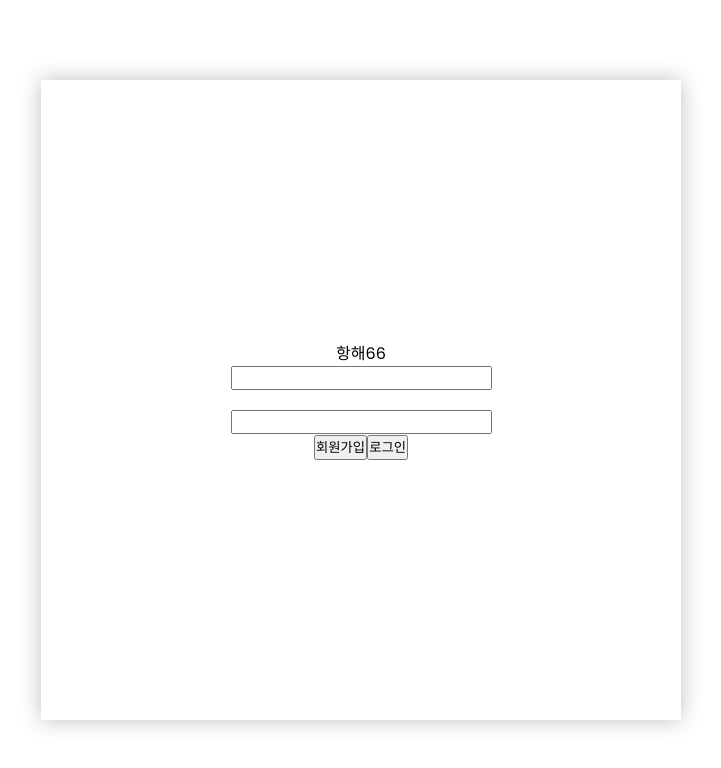
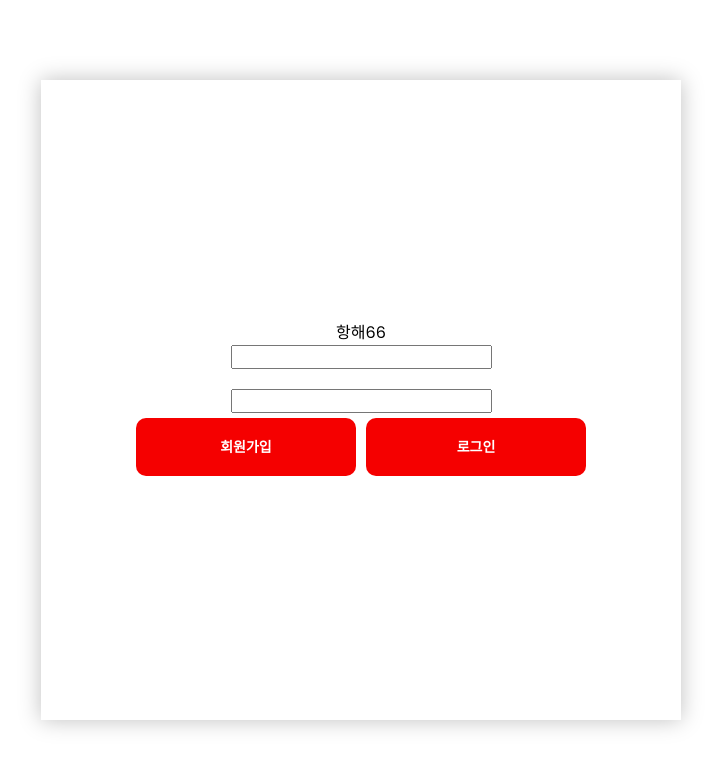
Before and after one commit to gigupc11/MiniProject_Hanghae66_FE, a React (Create React App) app in the folder client/: page /login in a window 1280 px wide. Shown: the top 768 px of the page, without its empty margins (279-1000 px from the left). Built offline with nearby package versions, Linux system fonts and the light colour scheme.

Commit message:
Design: 버튼 컴포넌트 생성

```diff
--- a/client/package.json
+++ b/client/package.json
@@ -8,7 +8,9 @@
     "@testing-library/user-event": "^13.2.1",
     "react": "^18.2.0",
     "react-dom": "^18.2.0",
-    "react-scripts": "5.0.1",
+    "react-router-dom": "^6.11.1",
+    "react-scripts": "^5.0.1",
+    "styled-components": "^5.3.10",
     "web-vitals": "^2.1.0"
   },
   "scripts": {
--- /dev/null
+++ b/client/src/components/Button.jsx
@@ -0,0 +1,59 @@
+import React from "react";
+import styled, { css } from "styled-components";
+
+const ButtonFrame = ({ children, ...restProps }) => {
+  return <StButton {...restProps}>{children}</StButton>;
+};
+
+const Button = (props) => {
+  return (
+    <ButtonFrame
+      {...props}
+      color="white"
+      bc="#F50000"
+      hoverbc="#770000"
+      hovercolor="white"
+    />
+  );
+};
+
+export default Button;
+
+const StButton = styled.button`
+  background-color: ${({ bc }) => bc};
+  border-radius: 10px;
+  color: ${({ color }) => color};
+  border: none;
+  cursor: pointer;
+  margin: 5px;
+  font-weight: 900;
+
+  :hover {
+    background-color: ${({ hoverbc }) => hoverbc};
+    color: ${({ hovercolor }) => hovercolor};
+  }
+
+    ${({ size }) => {
+    switch (size) {
+      case "large":
+        return css`
+          width: 220px;
+          height: 58px;
+          font-size: 14px;
+        `;
+      case "medium":
+        return css`
+          width: 118px;
+          height: 46px;
+          font-size: 14px;
+        `;
+
+      default:
+        return css`
+          width: 77px;
+          height: 30px;
+          font-size: 14px;
+        `;
+    }
+  }}
+`;
--- a/client/src/page/Login.jsx
+++ b/client/src/page/Login.jsx
@@ -1,5 +1,7 @@
 import React from "react";
 import styled from "styled-components";
+import Button from "../components/Button";
+
 
 function Login() {
   return (
@@ -11,8 +13,8 @@ function Login() {
           <input />
         </StInputbox>
         <div>
-          <button>회원가입</button>
-          <button>로그인</button>
+          <Button size = "large">회원가입</Button>
+          <Button size = "large">로그인</Button>
         </div>
       </StLoginBox>
     </StLayout>
```
Also changed, not shown: 1 other file (tests, documents, lock files or other folders).
